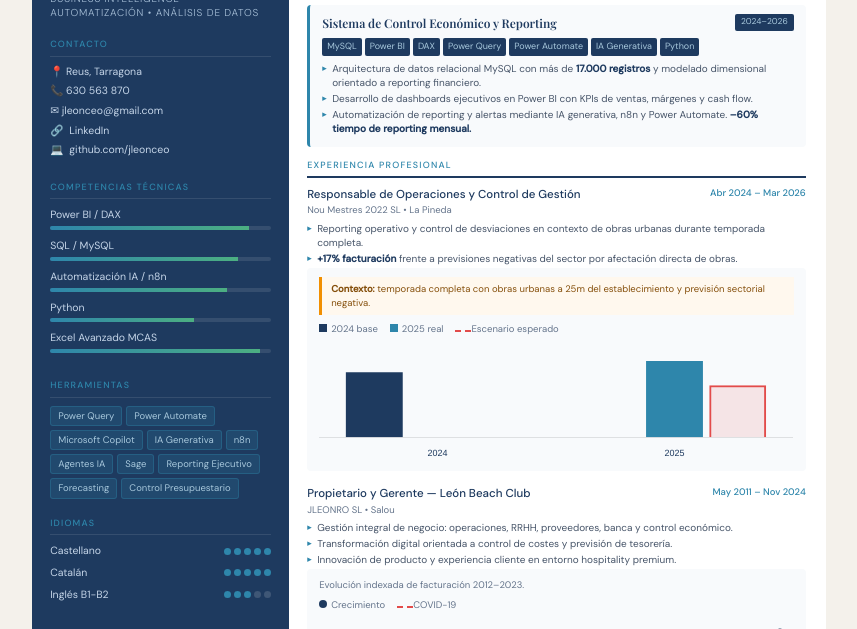
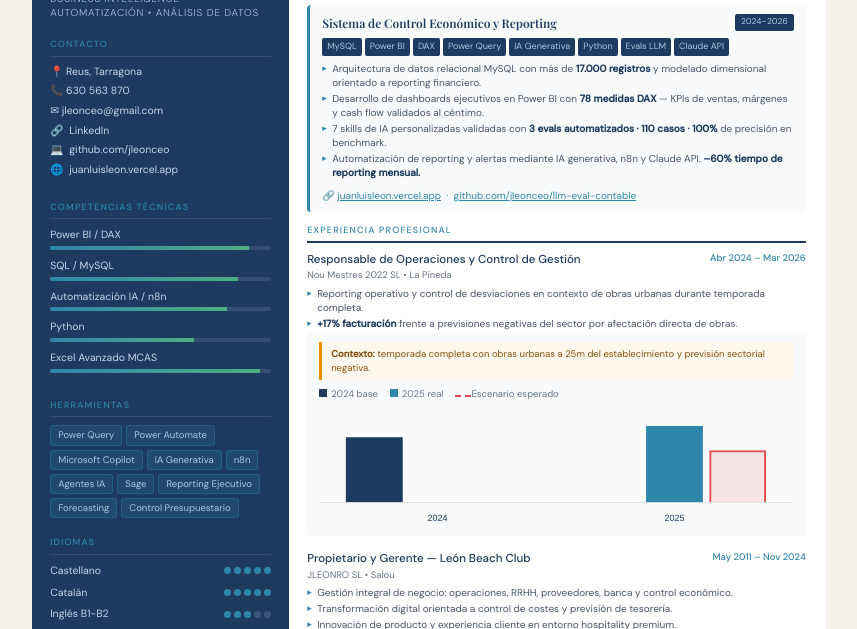
Before and after one commit to jleonceo/cv, a plain HTML site: page index.html in a window 1280 px wide. Shown: the part 171-800 px from the top of the page, without its empty margins (211-1068 px from the left). Drawn offline with nearby package versions, Linux system fonts and the light colour scheme.

Commit message:
CV: actualizar proyecto TechAcces con evals, skills y links
- Añadir URL portfolio (juanluisleon.vercel.app) en contacto
- Stack: añadir Evals LLM y Claude API
- Bullets: 78 medidas DAX, 3 evals · 110 casos · 100%, Claude API
- Links directos a portfolio y llm-eval-contable al pie del proyecto

```diff
--- a/index.html
+++ b/index.html
@@ -287,6 +287,7 @@ body { background: white; }
 <div class="contact-item">✉ jleonceo@gmail.com</div>
 <div class="contact-item">🔗 <a href="https://www.linkedin.com/in/jlleonrodriguez/">LinkedIn</a></div>
 <div class="contact-item">💻 <a href="https://github.com/jleonceo">github.com/jleonceo</a></div>
+<div class="contact-item">🌐 <a href="https://juanluisleon.vercel.app">juanluisleon.vercel.app</a></div>
 </div>
 
 <div class="sidebar-section">
@@ -353,16 +354,22 @@ Profesional senior con más de 25 años de experiencia en control de gestión, a
 <span class="stack-tag">Power BI</span>
 <span class="stack-tag">DAX</span>
 <span class="stack-tag">Power Query</span>
-<span class="stack-tag">Power Automate</span>
 <span class="stack-tag">IA Generativa</span>
 <span class="stack-tag">Python</span>
+<span class="stack-tag">Evals LLM</span>
+<span class="stack-tag">Claude API</span>
 </div>
 
 <ul class="proyecto-bullets">
 <li>Arquitectura de datos relacional MySQL con más de <strong class="kpi">17.000 registros</strong> y modelado dimensional orientado a reporting financiero.</li>
-<li>Desarrollo de dashboards ejecutivos en Power BI con KPIs de ventas, márgenes y cash flow.</li>
-<li>Automatización de reporting y alertas mediante IA generativa, n8n y Power Automate. <strong class="kpi">–60% tiempo de reporting mensual.</strong></li>
+<li>Desarrollo de dashboards ejecutivos en Power BI con <strong class="kpi">78 medidas DAX</strong> — KPIs de ventas, márgenes y cash flow validados al céntimo.</li>
+<li>7 skills de IA personalizadas validadas con <strong class="kpi">3 evals automatizados · 110 casos · 100%</strong> de precisión en benchmark.</li>
+<li>Automatización de reporting y alertas mediante IA generativa, n8n y Claude API. <strong class="kpi">–60% tiempo de reporting mensual.</strong></li>
 </ul>
+<div style="margin-top:8px;font-size:10px;color:#2E86AB;">
+  🔗 <a href="https://juanluisleon.vercel.app" style="color:#2E86AB;">juanluisleon.vercel.app</a> &nbsp;·&nbsp;
+  <a href="https://github.com/jleonceo/llm-eval-contable" style="color:#2E86AB;">github.com/jleonceo/llm-eval-contable</a>
+</div>
 </div>
 </section>
 
```
